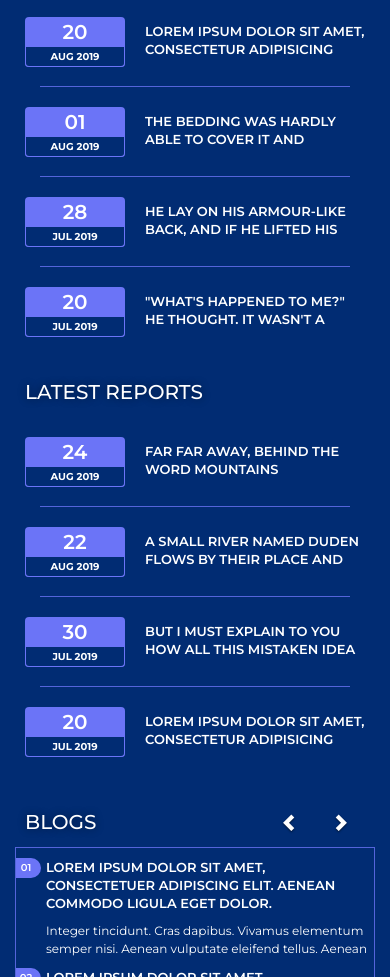
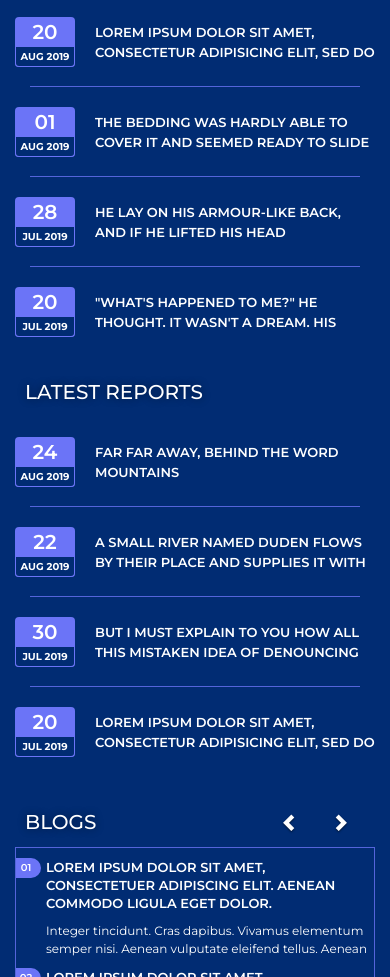
Before and after one commit to amitd6846/amit-deshpande, a plain HTML site: page index.html in a window 390 px wide. Shown: the part 2615-3592 px from the top of the page. Drawn offline with nearby package versions, Linux system fonts and the light colour scheme.

Commit message:
Blog Changes
Blog Changes

```diff
--- a/css/style.css
+++ b/css/style.css
@@ -1034,6 +1034,9 @@ section.blog .report_div h4 a,
 section.blog .report_div p {
     color: #fff;
 }
+section.reports .report_details h4 a {
+    color: #fff;
+}
 section.blog .report_div h4 a p {
     background-color: #6b74f7;
 }
@@ -2327,5 +2330,15 @@ section.get_in_touch .flx_mod .flx_col .emp_info a i {
     section.get_in_touch .flx_mod .flx_col .img_wrpr {
         padding: 10px 10px 10px 0;
     }
+    section.reports .report_details h4 {
+        line-height: 20px;
+    }
+    .date_wrpr {
+        width: 100%;
+        max-width: 60px;
+    }
+    .rep_main {
+        padding: 0;
+    }
 }
 @media screen and (max-width:375px) {}
--- a/index.html
+++ b/index.html
@@ -1391,7 +1391,7 @@
                                     <p class="month">Aug 2019</p>
                                 </div>
                                 <div class="report_details">
-                                    <h4>Lorem ipsum dolor sit amet, consectetur adipisicing elit, sed do</h4>
+                                    <h4><a href="" class="animate_decoration">Lorem ipsum dolor sit amet, consectetur adipisicing elit, sed do</a></h4>
                                     <p>One morning, when Gregor Samsa woke from troubled dreams, he found himself transformed in his bed into a horrible vermin. He lay on his armour-like back, and if he lifted his head a little he could see his brown belly,
                                         slightly domed and divided by arches into stiff sections.</p>
                                 </div>
@@ -1402,7 +1402,7 @@
                                     <p class="month">Aug 2019</p>
                                 </div>
                                 <div class="report_details">
-                                    <h4>The bedding was hardly able to cover it and seemed ready to slide off any moment.</h4>
+                                    <h4><a href="" class="animate_decoration">The bedding was hardly able to cover it and seemed ready to slide off any moment.</a></h4>
                                     <p>One morning, when Gregor Samsa woke from troubled dreams, he found himself transformed in his bed into a horrible vermin. He lay on his armour-like back, and if he lifted his head a little he could see his brown belly,
                                         slightly domed and divided by arches into stiff sections.</p>
                                 </div>
@@ -1413,7 +1413,7 @@
                                     <p class="month">Jul 2019</p>
                                 </div>
                                 <div class="report_details">
-                                    <h4>He lay on his armour-like back, and if he lifted his head</h4>
+                                    <h4><a href="" class="animate_decoration">He lay on his armour-like back, and if he lifted his head</a></h4>
                                     <p>One morning, when Gregor Samsa woke from troubled dreams, he found himself transformed in his bed into a horrible vermin. He lay on his armour-like back, and if he lifted his head a little he could see his brown belly,
                                         slightly domed and divided by arches into stiff sections.</p>
                                 </div>
@@ -1424,7 +1424,7 @@
                                     <p class="month">Jul 2019</p>
                                 </div>
                                 <div class="report_details">
-                                    <h4>"What's happened to me?" he thought. It wasn't a dream. His room, a proper human</h4>
+                                    <h4><a href="" class="animate_decoration">"What's happened to me?" he thought. It wasn't a dream. His room, a proper human</a></h4>
                                     <p>One morning, when Gregor Samsa woke from troubled dreams, he found himself transformed in his bed into a horrible vermin. He lay on his armour-like back, and if he lifted his head a little he could see his brown belly,
                                         slightly domed and divided by arches into stiff sections.</p>
                                 </div>
@@ -1444,7 +1444,7 @@
                                     <p class="month">Aug 2019</p>
                                 </div>
                                 <div class="report_details">
-                                    <h4>Far far away, behind the word mountains</h4>
+                                    <h4><a href="" class="animate_decoration">Far far away, behind the word mountains</a></h4>
                                     <p>One morning, when Gregor Samsa woke from troubled dreams, he found himself transformed in his bed into a horrible vermin. He lay on his armour-like back, and if he lifted his head a little he could see his brown belly,
                                         slightly domed and divided by arches into stiff sections.</p>
                                 </div>
@@ -1455,7 +1455,7 @@
                                     <p class="month">Aug 2019</p>
                                 </div>
                                 <div class="report_details">
-                                    <h4>A small river named Duden flows by their place and supplies it with the necessary regelialia.</h4>
+                                    <h4><a href="" class="animate_decoration">A small river named Duden flows by their place and supplies it with the necessary regelialia.</a></h4>
                                     <p>One morning, when Gregor Samsa woke from troubled dreams, he found himself transformed in his bed into a horrible vermin. He lay on his armour-like back, and if he lifted his head a little he could see his brown belly,
                                         slightly domed and divided by arches into stiff sections.</p>
                                 </div>
@@ -1466,7 +1466,7 @@
                                     <p class="month">Jul 2019</p>
                                 </div>
                                 <div class="report_details">
-                                    <h4>But I must explain to you how all this mistaken idea of denouncing pleasure</h4>
+                                    <h4><a href="" class="animate_decoration">But I must explain to you how all this mistaken idea of denouncing pleasure</a></h4>
                                     <p>One morning, when Gregor Samsa woke from troubled dreams, he found himself transformed in his bed into a horrible vermin. He lay on his armour-like back, and if he lifted his head a little he could see his brown belly,
                                         slightly domed and divided by arches into stiff sections.</p>
                                 </div>
@@ -1477,7 +1477,7 @@
                                     <p class="month">Jul 2019</p>
                                 </div>
                                 <div class="report_details">
-                                    <h4>Lorem ipsum dolor sit amet, consectetur adipisicing elit, sed do</h4>
+                                    <h4><a href="" class="animate_decoration">Lorem ipsum dolor sit amet, consectetur adipisicing elit, sed do</a></h4>
                                     <p>One morning, when Gregor Samsa woke from troubled dreams, he found himself transformed in his bed into a horrible vermin. He lay on his armour-like back, and if he lifted his head a little he could see his brown belly,
                                         slightly domed and divided by arches into stiff sections.</p>
                                 </div>
```
